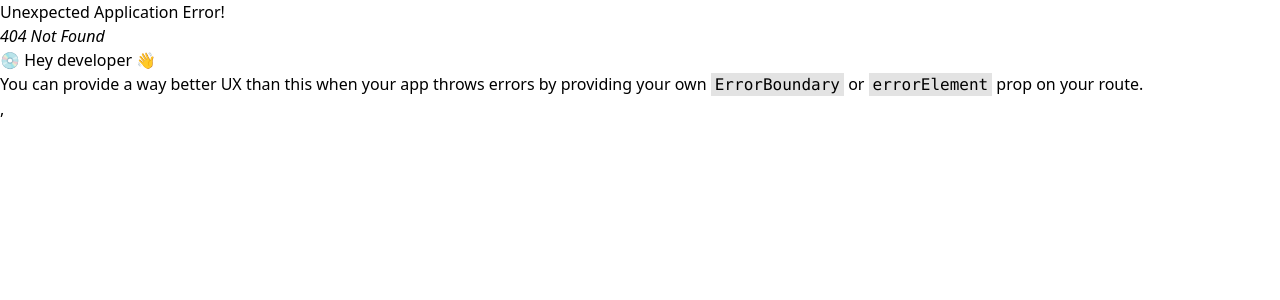
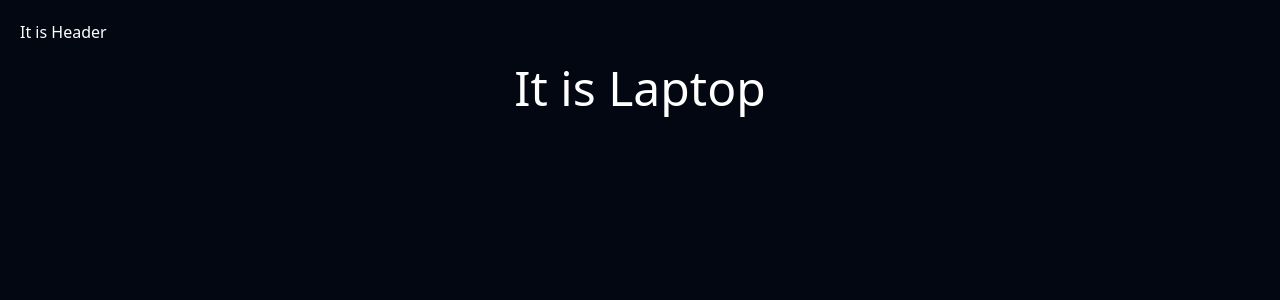
Before and after one commit to Abdurrobr34l/react-module43, a React (Vite) app: page /laptop in a window 1280 px wide. Before the commit this address had no page. Shown: the top 300 px of the page. Built offline with nearby package versions, Linux system fonts and the light colour scheme.

Commit message:
Practiced some route basics

```diff
--- a/index.html
+++ b/index.html
@@ -6,7 +6,7 @@
     <meta name="viewport" content="width=device-width, initial-scale=1.0" />
     <title>Module 43</title>
   </head>
-  <body>
+  <body class="bg-gray-950 text-white">
     <div id="root"></div>
     <script type="module" src="/src/main.jsx"></script>
   </body>
--- /dev/null
+++ b/src/components/header/Header.jsx
@@ -0,0 +1,11 @@
+import React from 'react';
+
+const Header = () => {
+  return (
+    <div>
+      <h1 className='m-5'>It is Header</h1>
+    </div>
+  );
+};
+
+export default Header;
--- /dev/null
+++ b/src/components/home/Home.jsx
@@ -0,0 +1,11 @@
+import React from "react";
+
+const Home = () => {
+  return (
+    <div>
+      <h1 className="m-5">It is Home</h1>
+    </div>
+  );
+};
+
+export default Home;
--- /dev/null
+++ b/src/components/laptop/Laptop.jsx
@@ -0,0 +1,11 @@
+import React from "react";
+
+const Laptop = () => {
+  return (
+    <div className="flex justify-center">
+      <h1 className="text-5xl">It is Laptop</h1>
+    </div>
+  );
+};
+
+export default Laptop;
--- /dev/null
+++ b/src/components/mobiles/Mobiles.jsx
@@ -0,0 +1,11 @@
+import React from "react";
+
+const Mobiles = () => {
+  return (
+    <div className="flex justify-center">
+      <h1 className="text-5xl">It is Mobiles</h1>
+    </div>
+  );
+};
+
+export default Mobiles;
--- /dev/null
+++ b/src/components/root/Root.jsx
@@ -0,0 +1,14 @@
+import React from 'react';
+import Header from '../header/Header';
+import { Outlet } from 'react-router';
+
+const Root = () => {
+  return (
+    <div>
+      <Header></Header>
+      <Outlet></Outlet>
+    </div>
+  );
+};
+
+export default Root;
--- a/src/main.jsx
+++ b/src/main.jsx
@@ -4,15 +4,30 @@ import "./index.css";
 import App from "./App.jsx";
 import { createBrowserRouter } from "react-router";
 import { RouterProvider } from "react-router/dom";
+import Root from "./components/root/Root.jsx";
+import Home from "./components/home/Home.jsx";
+import Mobiles from "./components/mobiles/Mobiles.jsx";
+import Laptop from "./components/laptop/Laptop.jsx";
+import Header from "./components/header/Header.jsx";
+
 const router = createBrowserRouter([
   {
     path: "/",
-    element: <div>Hi, i'm from React Router</div>,
+    Component: Root,
+    children: [
+      {index: true, Component: Home},
+      {path: "mobiles", Component: Mobiles},
+      {path: "laptop", Component: Laptop},
+    ]
+  },
+  {
+    path: "route",
+    element: <div>Hi, i'm from React Router</div>
   },
 ]);
 
 createRoot(document.getElementById("root")).render(
   <StrictMode>
-    <RouterProvider router={router} />,
+    <RouterProvider router={router} />
   </StrictMode>
 );
```
